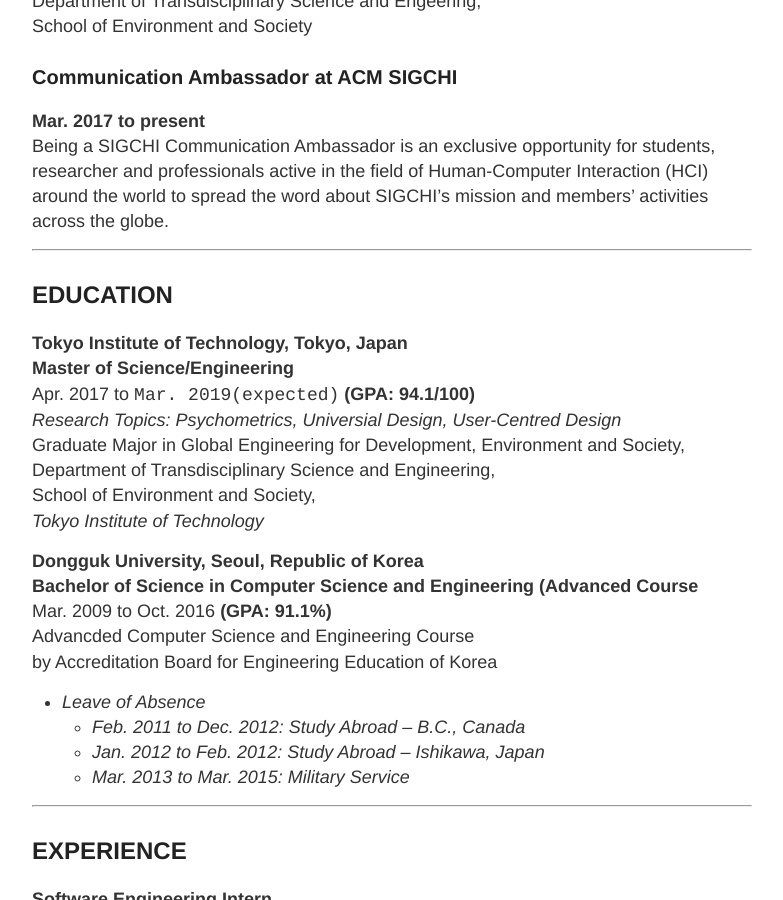
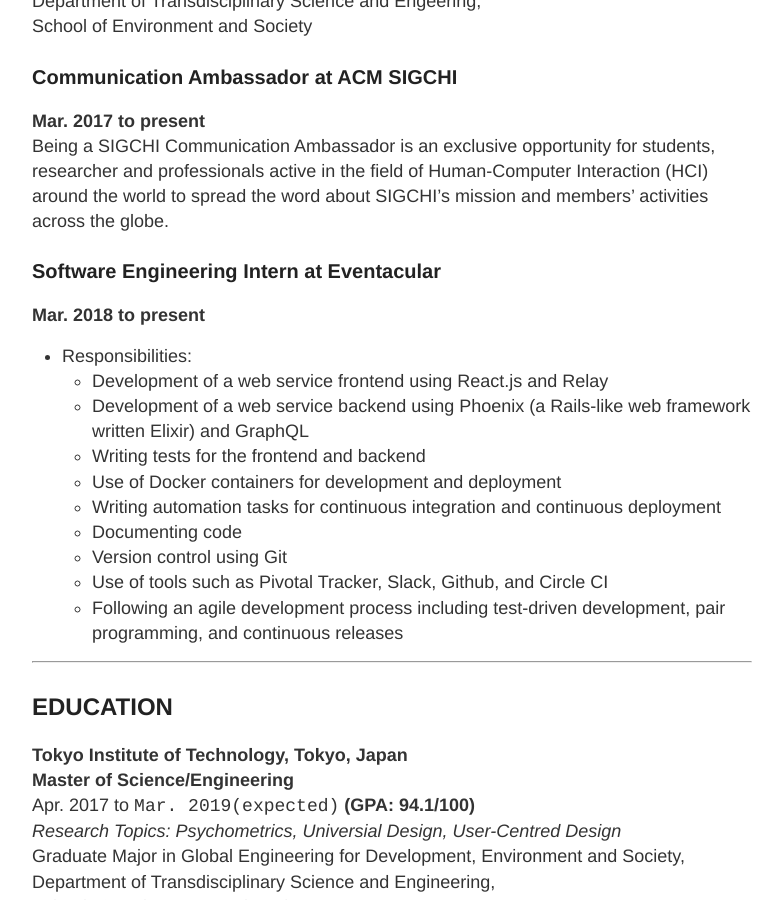
Before and after one commit to TangoEnSkai/tangoenskai.github.io, a Jekyll site: the page built from cv.md, in a window 1280 px wide and 900 px high, scrolled down 407 px. Shown: the whole window, without its empty margins (248-1031 px from the left). Built offline with Jekyll 4.4.1, drawn with Linux system fonts in a browser that asks for light colours.

Commit message:
Add software engineering intern as current position on CV

```diff
--- a/cv.md
+++ b/cv.md
@@ -15,6 +15,19 @@
 ### Communication Ambassador at ACM SIGCHI
 **Mar. 2017 to present**
 Being a SIGCHI Communication Ambassador is an exclusive opportunity for students, researcher and professionals active in the field of Human-Computer Interaction (HCI) around the world to spread the word about SIGCHI’s mission and members’ activities across the globe.
+
+### Software Engineering Intern at Eventacular
+**Mar. 2018 to present**
+* Responsibilities:
+  * Development of a web service frontend using React.js and Relay
+  * Development of a web service backend using Phoenix (a Rails-like web framework written Elixir) and GraphQL
+  * Writing tests for the frontend and backend
+  * Use of Docker containers for development and deployment
+  * Writing automation tasks for continuous integration and continuous deployment
+  * Documenting code
+  * Version control using Git
+  * Use of tools such as Pivotal Tracker, Slack, Github, and Circle CI
+  * Following an agile development process including test-driven development, pair programming, and continuous releases
 
 
 ---
```
